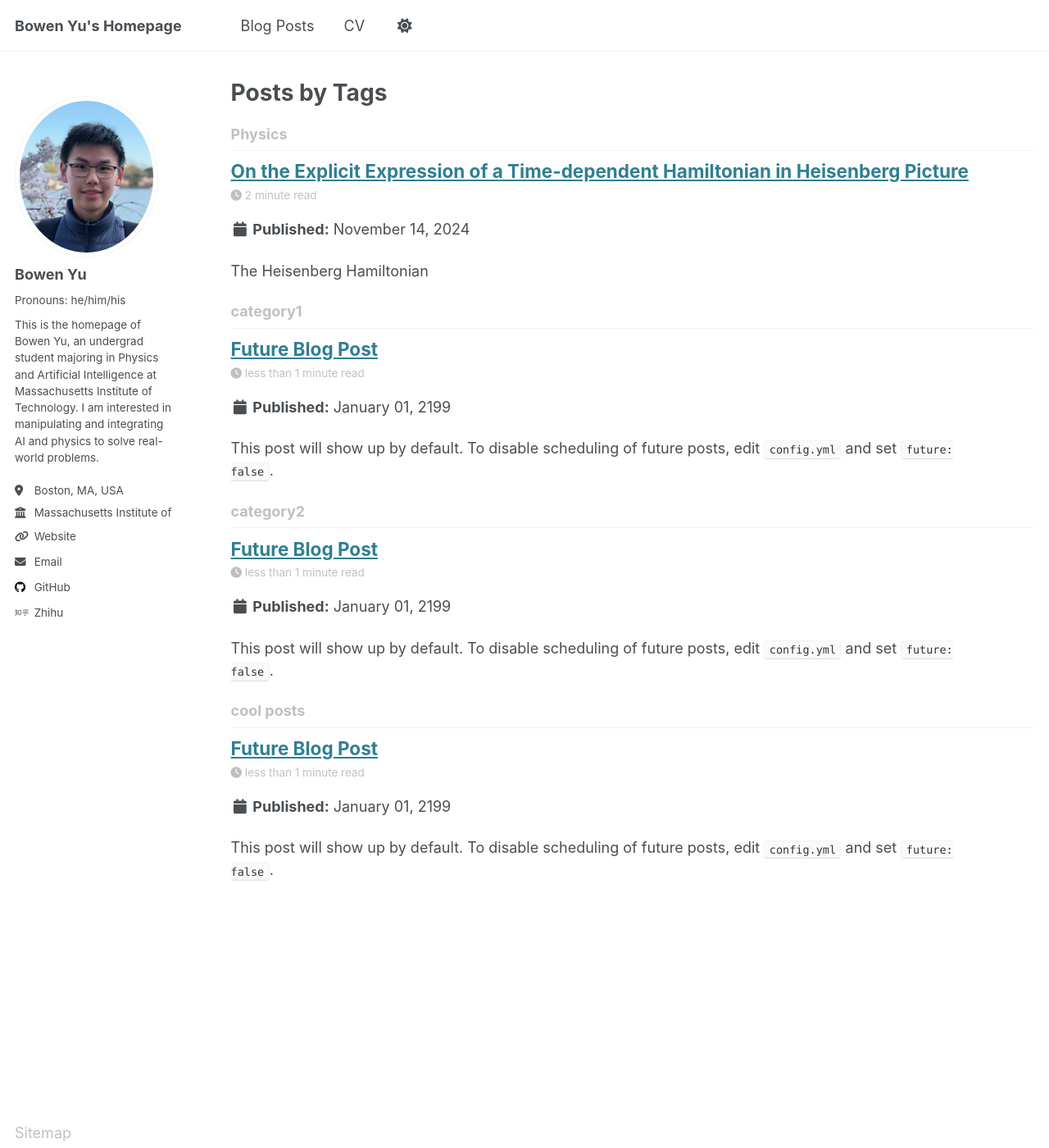
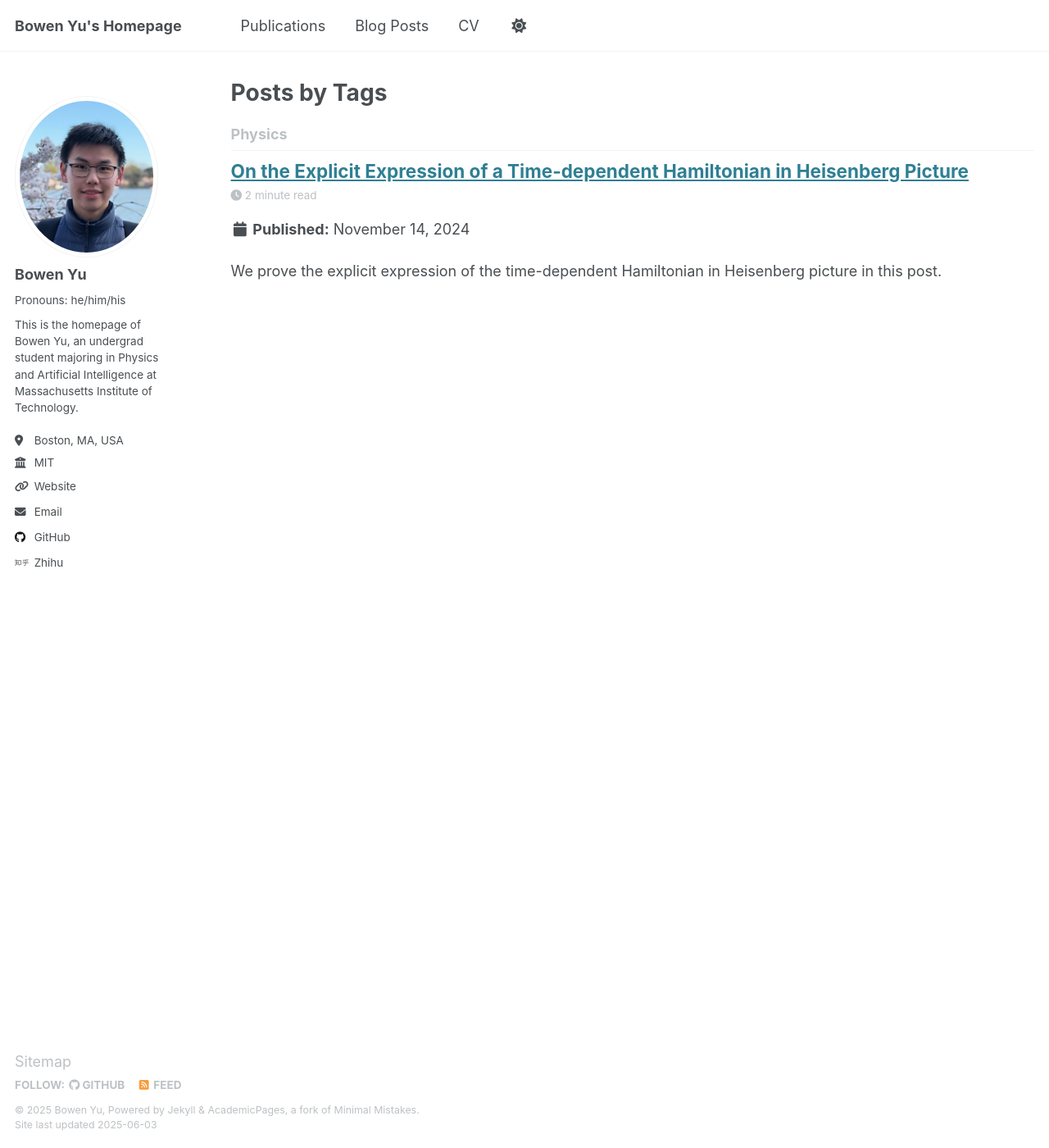
Before and after one commit to bowenyu066/bowenyu066.github.io, a Jekyll site: the page built from _pages/tag-archive.html, in a window 1280 px wide and 1400 px high. Shown: the whole window at 82% size. Built offline with Jekyll 4.4.1, drawn with Linux system fonts in a browser that asks for light colours.

Commit message:
Update pub

```diff
--- a/_config.yml
+++ b/_config.yml
@@ -12,7 +12,7 @@
 title                    : "Bowen Yu's Homepage"
 title_separator          : "-"
 name                     : &name "Bowen Yu"
-description              : &description "This is the homepage of Bowen Yu, an undergrad student majoring in Physics and Artificial Intelligence at Massachusetts Institute of Technology. I am interested in manipulating and integrating AI and physics to solve real-world problems."
+description              : &description "This is the homepage of Bowen Yu, an undergrad student majoring in Physics and Artificial Intelligence at Massachusetts Institute of Technology."
 url                      : https://bowenyu066.github.io # the base hostname & protocol for your site e.g. "https://[your GitHub username].github.io"
 baseurl                  : "" # the subpath of your site, e.g. "/blog"
 repository               : "bowenyu066/bowenyu066.github.io"
@@ -25,9 +25,9 @@
   avatar           : "me_3.jpeg"
   name             : "Bowen Yu"
   pronouns         : "Pronouns: he/him/his"
-  bio              : "This is the homepage of Bowen Yu, an undergrad student majoring in Physics and Artificial Intelligence at Massachusetts Institute of Technology. I am interested in manipulating and integrating AI and physics to solve real-world problems."
+  bio              : "This is the homepage of Bowen Yu, an undergrad student majoring in Physics and Artificial Intelligence at Massachusetts Institute of Technology."
   location         : "Boston, MA, USA"
-  employer         : "Massachusetts Institute of Technology"
+  employer         : "MIT"
   uri              : "bowenyu066.github.io"
   email            : "bowenyu@mit.edu"
 
--- a/_data/navigation.yml
+++ b/_data/navigation.yml
@@ -8,8 +8,8 @@
 #      Markdown formatted page while the second is generated using JSON.
 
 main:
-  # - title: "Publications"
-    # url: /publications/
+  - title: "Publications"
+    url: /publications/
 
   # - title: "Talks"
   #   url: /talks/
--- a/_posts/2024-11-14-time-dependent-hamiltonian.md
+++ b/_posts/2024-11-14-time-dependent-hamiltonian.md
@@ -2,6 +2,7 @@
 title: On the Explicit Expression of a Time-dependent Hamiltonian in Heisenberg Picture
 date: 2024-11-14 11:28:06
 permalink: /posts/2024/11/time-dependent-hamiltonian/
+excerpt: "We prove the explicit expression of the time-dependent Hamiltonian in Heisenberg picture in this post."
 tags:
     - Physics
 categories: Physics
--- a/_posts/2199-01-01-future-post.md
+++ /dev/null
@@ -1,11 +0,0 @@
----
-title: 'Future Blog Post'
-date: 2199-01-01
-permalink: /posts/2012/08/blog-post-4/
-tags:
-  - cool posts
-  - category1
-  - category2
----
-
-This post will show up by default. To disable scheduling of future posts, edit `config.yml` and set `future: false`.
```
Also changed, not shown: _pages/about.md (+29 -3 lines), _posts/about.md (deleted, +0 -52 lines), _publications/2009-10-01-paper-title-number-1.md (deleted, +0 -14 lines), _publications/2010-10-01-paper-title-number-2.md (deleted, +0 -14 lines), _publications/2015-10-01-paper-title-number-3.md (deleted, +0 -14 lines), _publications/2024-02-17-paper-title-number-4.md (deleted, +0 -13 lines), _publications/2025-05-31-DefectNet.md (added, +20 -0 lines), images/Proof of Residency (Standard) _ StarRez Portal.png (added), 2 other files.
